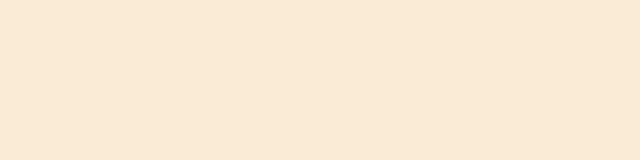
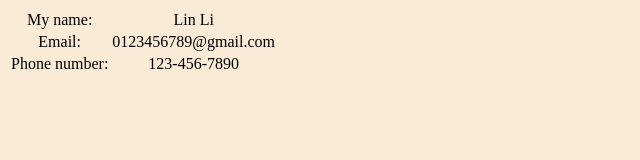
Before and after one commit to LengNan777/Assignment-2, a plain HTML site: page contact-me.html in a window 1280 px wide. Shown: the whole page, without its empty margins (0-640 px from the left). Drawn offline with Linux system fonts and the light colour scheme.

Commit message:
add a contact form to contact me page

```diff
--- a/contact-me.html
+++ b/contact-me.html
@@ -8,6 +8,21 @@
   <title>Document</title>
 </head>
 <body>
-
+  <form>
+    <table>
+      <tr>
+        <td>My name:</td>
+        <td>Lin Li</td>
+      </tr>
+      <tr>
+        <td>Email:</td>
+        <td>0123456789@gmail.com</td>
+      </tr>
+      <tr>
+        <td>Phone number:</td>
+        <td>123-456-7890</td>
+      </tr>
+    </table>
+  </form>
 </body>
 </html>
```
